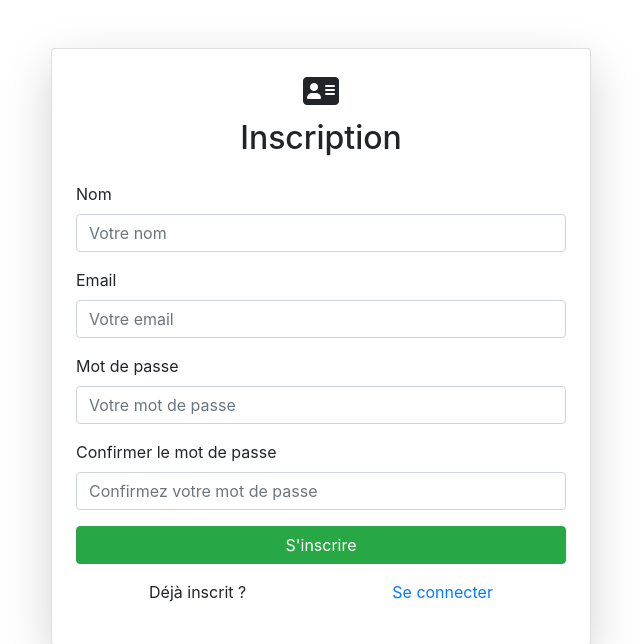
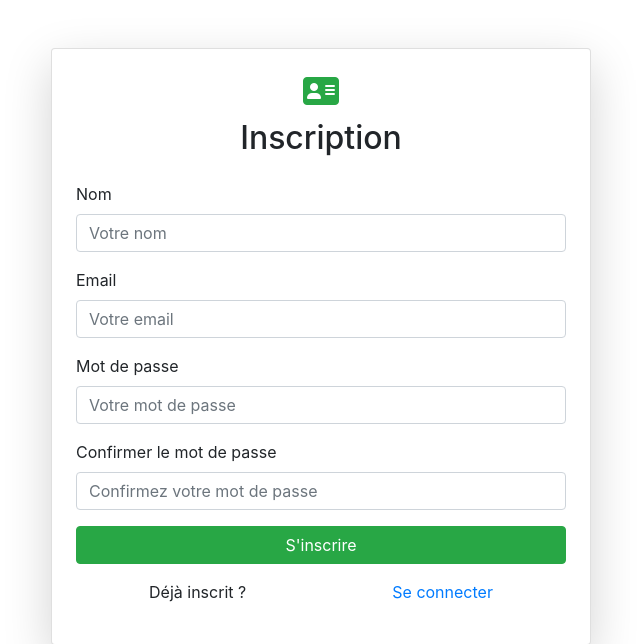
Before and after one commit to QAvanick/nkapCommercePhp, a PHP site: page /src/register.php in a window 1280 px wide. Shown: the part 168-812 px from the top of the page, without its empty margins (319-959 px from the left). Run offline with PHP 8.4, Linux system fonts and the light colour scheme.

Commit message:
travail 2

```diff
--- a/templates/frontend/about.views.php
+++ b/templates/frontend/about.views.php
@@ -42,7 +42,7 @@
                 </div>
             </div>
 
-            <!-- Valeurs et mission -->
+
             <div class="col-md-6">
                 <div class="card text-center">
                     <div class="card-body">
--- a/templates/frontend/auth/login_views.php
+++ b/templates/frontend/auth/login_views.php
@@ -19,7 +19,7 @@ include __DIR__ .'/../layout/header.views.php'
 
 <div class="d-flex justify-content-center align-items-center vh-90 mt-5">
         <div class="card p-4 shadow-sm shadow-lg p-3 mb-5 bg-body rounded" style="width: 30rem; height: 450px;">
-          <h2 class="text-center"><i class="fa-solid fa-user"></i></h2>
+          <h2 class="text-center  text-success"><i class="fa-solid fa-user"></i></h2>
         <h2 class="mb-4 text-center">Connexion</h2>
 
             <form action="login.php" method="post">
--- a/templates/frontend/auth/register_views.php
+++ b/templates/frontend/auth/register_views.php
@@ -21,7 +21,7 @@ include __DIR__ .'/../layout/header.views.php'
             <div class="col-md-6">
 
                 <div class="card p-4 shadow-sm shadow-lg p-3 mb-5 bg-body rounded">
-                    <h2 class="text-center"><i class="fa-solid fa-address-card"></i></h2>
+                    <h2 class="text-center text-success"><i class="fa-solid fa-address-card"></i></h2>
               <h2 class="mb-4 text-center">Inscription</h2>
                     <form action="./register.php" method="post">
                         <div class="form-group">
```
